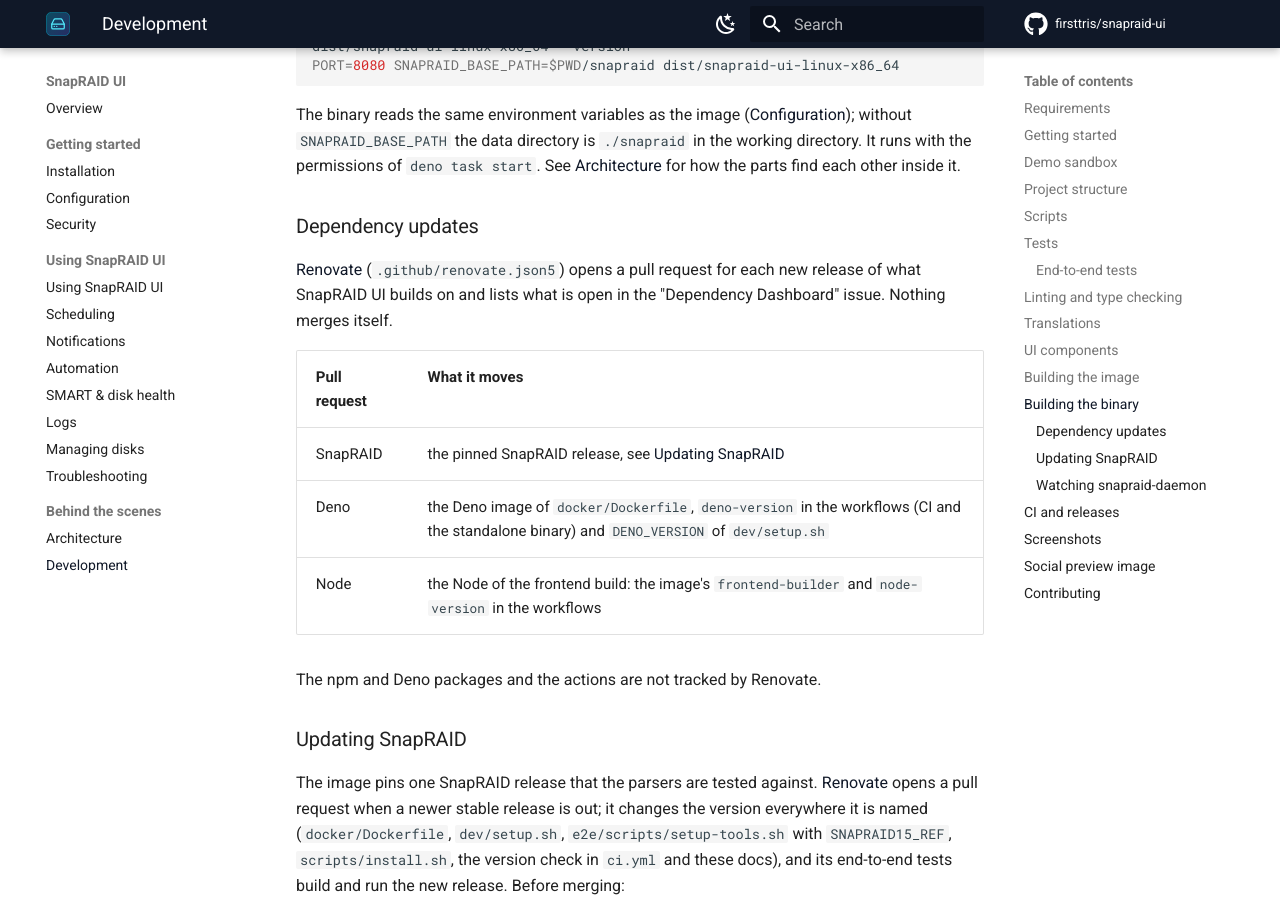
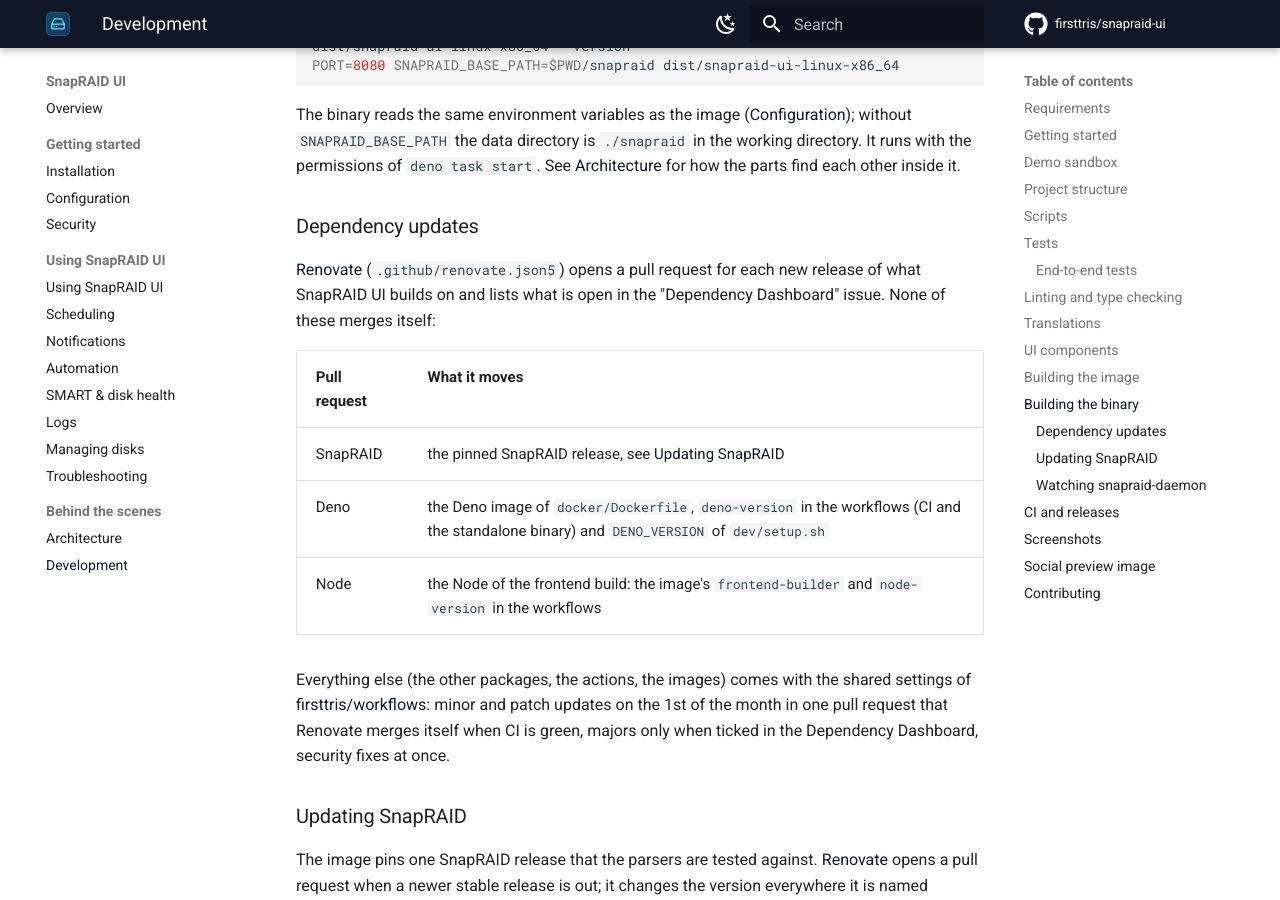
Before and after one commit to firsttris/snapraid-ui, an MkDocs documentation site: the page built from docs/development.md, in a window 1280 px wide and 900 px high, scrolled down 10535 px. Built offline with MkDocs 1.6.1 and Material for MkDocs 9.7.7, drawn with Linux system fonts in a browser that asks for light colours; comment, search, counter and statistics services are not loaded.

Commit message:
Renovate: the shared settings for the ordinary packages (#73)
The other packages, the actions and the images now come with the shared
settings of firsttris/workflows (renovate/default.json5): minor and
patch updates on the 1st of the month in one pull request that Renovate
merges itself when CI is green; 0.x minors in a pull request of their
own; majors only when ticked in the Dependency Dashboard; security
fixes at once; a release only after three days. The rules for what the
project builds on keep their own pull requests, majors included, and
never merge themselves.


Claude-Session: https://claude.ai/code/session_01Y3rdfcC26D9RnpBBgHWUB3

Co-authored-by: Claude <noreply@anthropic.com>

```diff
--- a/docs/development.md
+++ b/docs/development.md
@@ -275,7 +275,7 @@ The binary reads the same environment variables as the image ([Configuration](co
 
 ### Dependency updates
 
-[Renovate](https://github.com/apps/renovate) (`.github/renovate.json5`) opens a pull request for each new release of what SnapRAID UI builds on and lists what is open in the "Dependency Dashboard" issue. Nothing merges itself.
+[Renovate](https://github.com/apps/renovate) (`.github/renovate.json5`) opens a pull request for each new release of what SnapRAID UI builds on and lists what is open in the "Dependency Dashboard" issue. None of these merges itself:
 
 | Pull request | What it moves |
 |---|---|
@@ -283,7 +283,7 @@ The binary reads the same environment variables as the image ([Configuration](co
 | Deno | the Deno image of `docker/Dockerfile`, `deno-version` in the workflows (CI and the standalone binary) and `DENO_VERSION` of `dev/setup.sh` |
 | Node | the Node of the frontend build: the image's `frontend-builder` and `node-version` in the workflows |
 
-The npm and Deno packages and the actions are not tracked by Renovate.
+Everything else (the other packages, the actions, the images) comes with the shared settings of [firsttris/workflows](https://github.com/firsttris/workflows#renovate-in-every-project): minor and patch updates on the 1st of the month in one pull request that Renovate merges itself when CI is green, majors only when ticked in the Dependency Dashboard, security fixes at once.
 
 ### Updating SnapRAID
 
```
Also changed, not shown: 1 other file.
